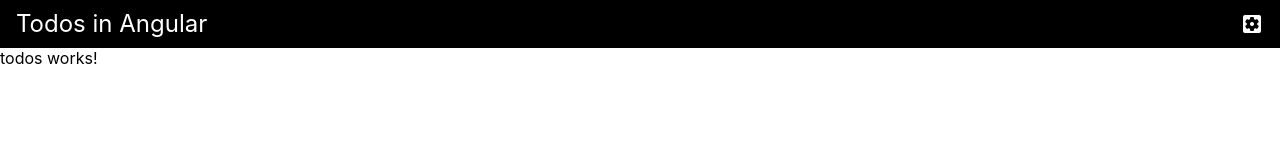
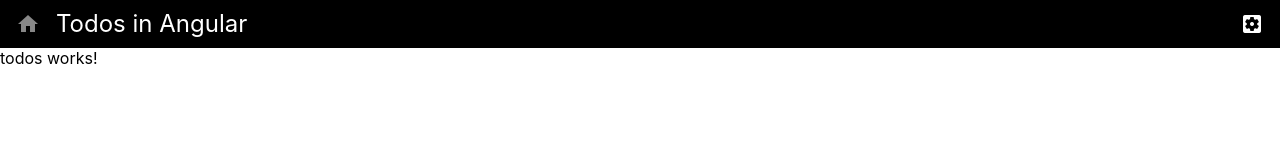
Before and after one commit to adrianlafond/todo, an Angular app in the folder client/todo-angular/: page /todos in a window 1280 px wide. Shown: the top 160 px of the page. Built offline with nearby package versions, Linux system fonts and the light colour scheme.

Commit message:
use active routes

```diff
--- a/client/todo-angular/src/app/components/app-header/app-header.component.css
+++ b/client/todo-angular/src/app/components/app-header/app-header.component.css
@@ -9,18 +9,41 @@
   color: #fff;
 }
 
-.app-header__title {
+.app-header__title-link {
   position: absolute;
   left: 0;
   top: 0;
-  margin: 0 16px;
-  font-size: 24px;
-  font-weight: normal;
+  margin: 0 0 0 16px;
   line-height: 48px;
   max-width: 75%;
   white-space: nowrap;
   text-overflow: ellipsis;
   overflow: hidden;
+  text-decoration: none;
+  display: flex;
+  align-items: center;
+}
+.app-header__title-link:visited {
+  color: #fff;
+}
+.app-header__title-link--active {
+  /* */
+}
+.app-header__title-text {
+  margin: 0 16px;
+  font-size: 24px;
+  font-weight: normal;
+  display: inline-block;
+  /* line-height: 48px; */
+}
+.app-header__title-icon {
+  font-size: 24px;
+}
+.app-header__title-icon--active {
+  color: #888;
+}
+.app-header__title-icon {
+  font-size: 24px;
 }
 
 .app-header__menu {
@@ -29,17 +52,20 @@
   top: 0;
   line-height: 48px;
   margin: 0 16px;
+  display: flex;
+  align-items: center;
 }
 
-.app-header__menu-link {
+.app-header__link {
   color: #fff;
 }
+.app-header__link:focus {
+  color: #9cf;
+  outline: none;
+}
+
 .app-header__menu-link:visited {
   color: #ccc;
-}
-.app-header__menu-link:focus {
-  color: #9cf;
-  outline: none;
 }
 .app-header__menu-link--active {
   color: #ff0 !important;
@@ -47,5 +73,6 @@
 }
 
 .app-header__icon-link {
+  font-size: 24px;
   line-height: 48px;
 }
--- a/client/todo-angular/src/app/components/app-header/app-header.component.html
+++ b/client/todo-angular/src/app/components/app-header/app-header.component.html
@@ -1,11 +1,17 @@
 <div class="app-header">
-  <h1 class="app-header__title">{{ title }}</h1>
+  <a
+    routerLink="/todos"
+    routerLinkActive="app-header__title-link--active"
+    class="app-header__link app-header__title-link">
+    <i class="material-icons app-header__title-icon" routerLinkActive="app-header__title-icon--active">home</i>
+    <h1 class="app-header__title-text">{{ title }}</h1>
+  </a>
   <div class="app-header__menu">
     <a
       routerLink="/preferences"
       routerLinkActive="app-header__menu-link--active"
       title="Preferences"
-      class="app-header__menu-link">
+      class="app-header__link app-header__menu-link">
       <i class="material-icons app-header__icon-link">settings_applications</i>
     </a>
   </div>
```
